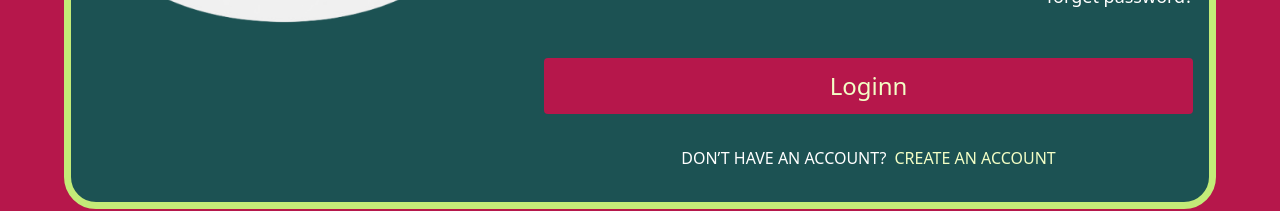
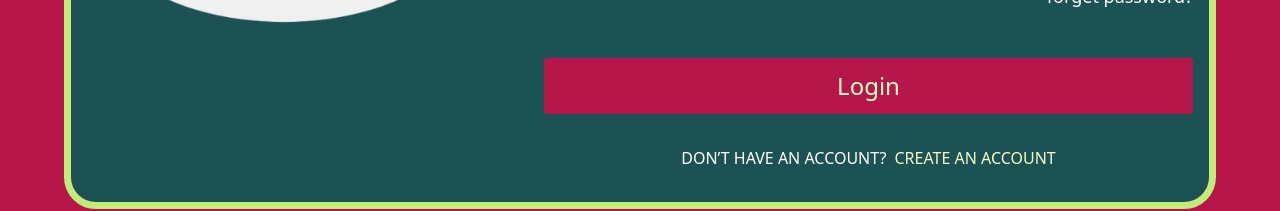
Before and after one commit to Shettysahil16/EduQuery_AI, a React (Vite) app in the folder Frontend/: page /login in a window 1280 px wide. Shown: the part 521-732 px from the top of the page. Built offline with nearby package versions, Linux system fonts and the light colour scheme.

Commit message:
testing action

```diff
--- a/Frontend/src/Pages/Login.jsx
+++ b/Frontend/src/Pages/Login.jsx
@@ -143,7 +143,7 @@ const Login = () => {
                 {loading ? (
                   <LoginLoader className="h-auto w-12" />
                 ) : (
-                  <p>Loginn</p>
+                  <p>Login</p>
                 )}
               </div>
               <div className="flex justify-center font-medium gap-1 md:gap-2 text-[10px] lg:text-base mt-4 pb-4">
```
